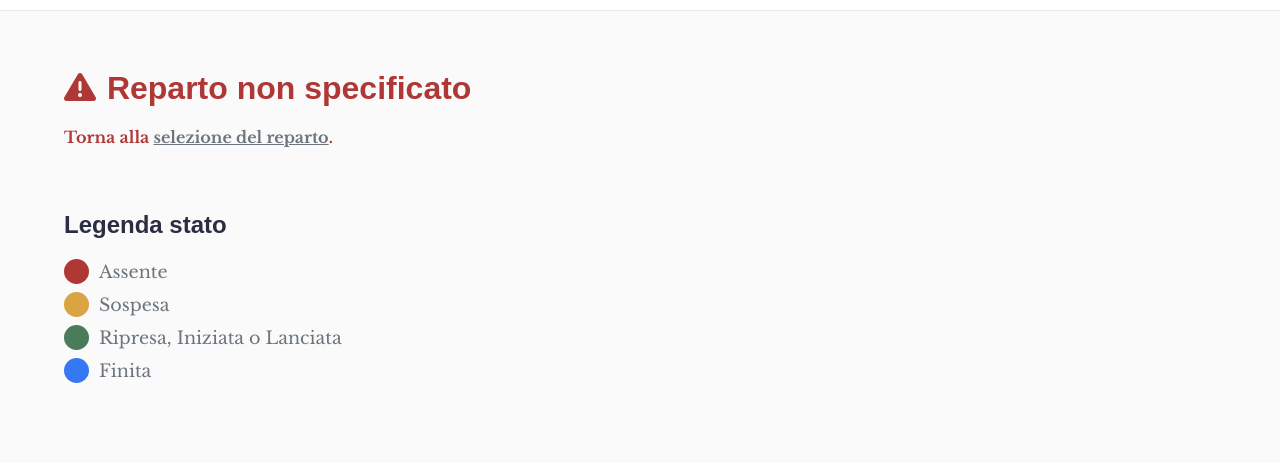
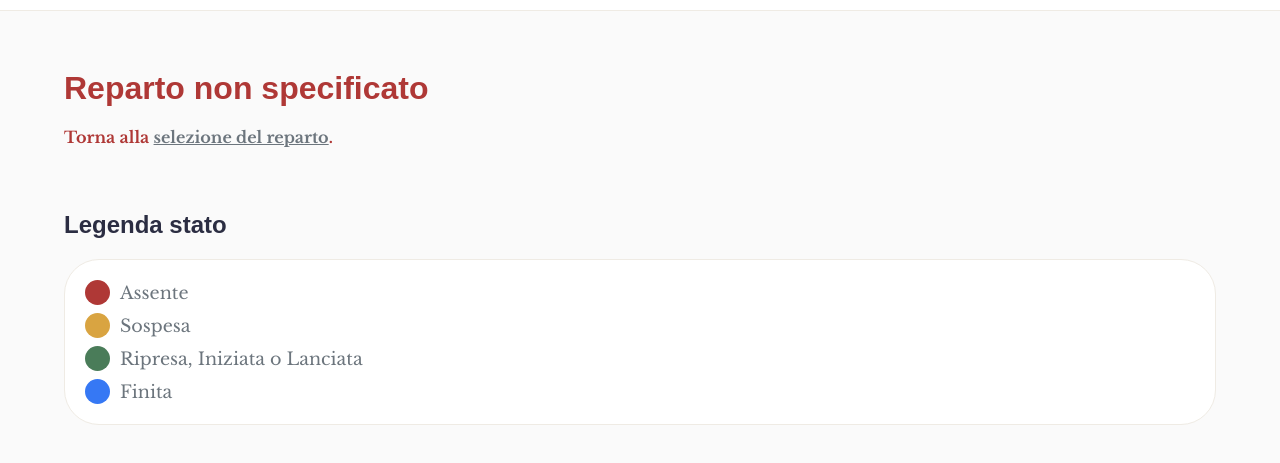
Before and after one commit to cristianceni5/solava-foc, a website: page public/paginaReparto.html in a window 1280 px wide. Shown: the part 61-524 px from the top of the page. Drawn offline with nearby package versions, Linux system fonts and the light colour scheme; a web font is replaced by a local one.

Commit message:
Modifiche minime al CSS

```diff
--- a/public/css/styles.css
+++ b/public/css/styles.css
@@ -282,7 +282,17 @@ table thead th {
 }
 
 /* Legenda sotto la pagina per schema colori */
+.legenda-container {
+    background-color: var(--colore-card);
+    padding: 20px;
+    border-radius: 35px;
+    border: 1px solid var(--colore-border);
+}
+
 .legenda-li {
+    display: flex;
+    flex-direction: column;
+    gap: 8px;
     list-style: none;
     padding: 0;
     margin: 0;
@@ -292,7 +302,6 @@ table thead th {
     display: flex;
     align-items: center;
     gap: 10px;
-    margin-bottom: 8px;
     font-size: 1.1rem;
 }
 
--- a/public/js/reparto.js
+++ b/public/js/reparto.js
@@ -124,18 +124,14 @@ async function caricaStato() {
     const risposta = document.getElementById('risposta');
     const ultimoAggiornamento = document.getElementById('ultimo-aggiornamento');
 
-    function setStato(iconClass, testo) {
+    function setStato(testo) {
         stato.innerHTML = '';
-        const icona = document.createElement('i');
-        icona.className = iconClass;
-        icona.setAttribute('aria-hidden', 'true');
-        stato.appendChild(icona);
         stato.appendChild(document.createTextNode(` ${testo}`));
     }
 
     if (!reparto) {
         banner.className = 'stato-errore';
-        setStato('fa-solid fa-triangle-exclamation', 'Reparto non specificato');
+        setStato('Reparto non specificato');
         risposta.innerHTML = 'Torna alla <a href="index.html">selezione del reparto</a>.';
         return;
     }
@@ -154,12 +150,12 @@ async function caricaStato() {
 
         if (righe.length === 0) {
             banner.className = 'stato-vuoto';
-            setStato('fa-solid fa-circle-info', 'Nessuna lavorazione');
+            setStato('Nessuna lavorazione');
             risposta.textContent = 'Non risultano lavorazioni aperte in questo reparto, controlla MES.Frontend.';
             costruisciTabella(intestazione, tabella, righe, json.reparto);
         } else {
             banner.className = 'stato-ok';
-            setStato('fa-solid fa-circle-check', 'Lavorazioni aggiornate');
+            setStato('Lavorazioni aggiornate');
             risposta.textContent = '';
             costruisciTabella(intestazione, tabella, righe);
         }
--- a/public/paginaReparto.html
+++ b/public/paginaReparto.html
@@ -54,6 +54,7 @@
 
         <div class="legenda-wrapper">
             <h2>Legenda stato</h2>
+            <div class="legenda-container">
                 <ul class="legenda-li">
                     <li>
                         <div class="stato-sodo"></div>
@@ -74,6 +75,7 @@
                 </ul>
             </div>
         </div>
+    </div>
     <script src="./js/reparto.js"></script>
 </body>
 
```
Also changed, not shown: 3 other files. Lines whose indentation alone changed are shown as unchanged.
